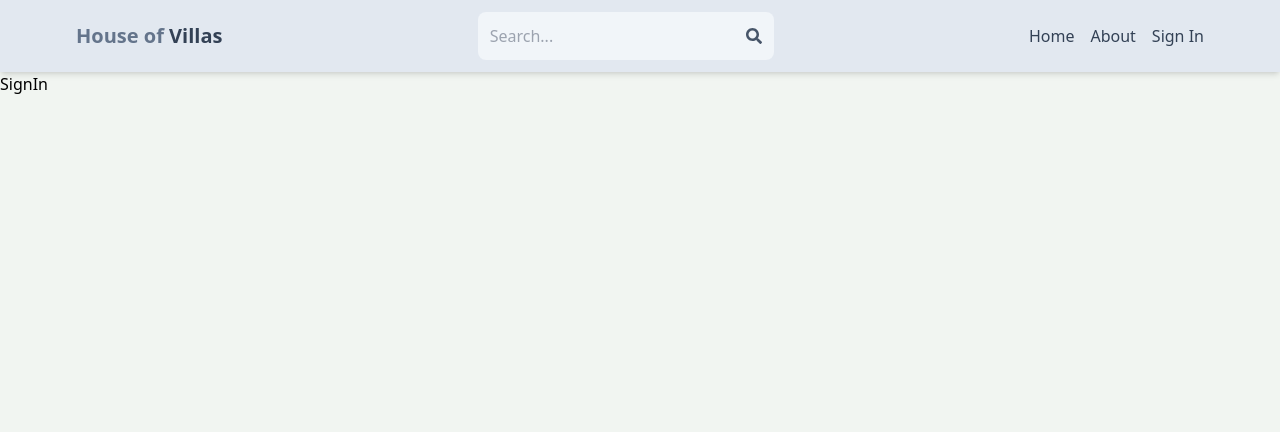
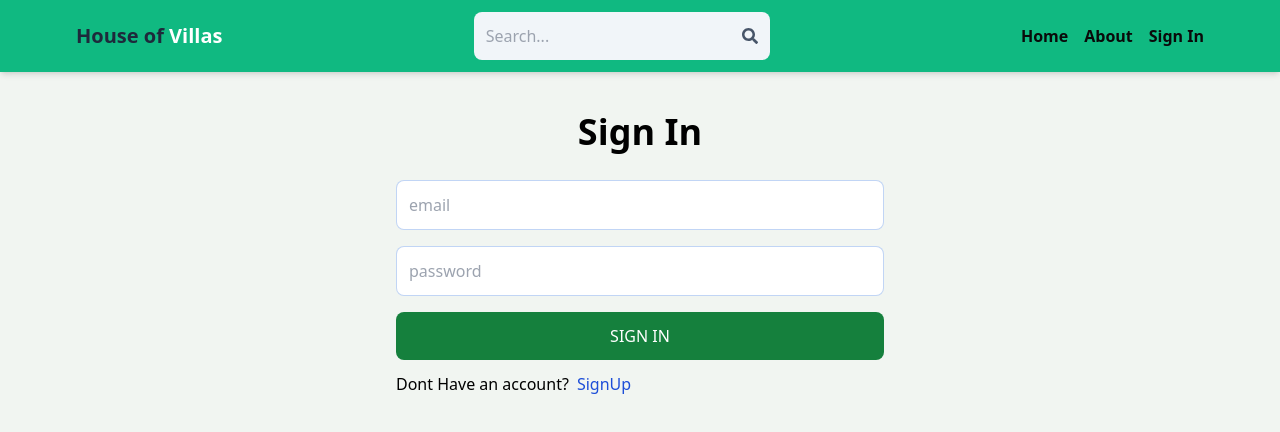
Before and after one commit to david39crown/MERN-stack-in-real-estate, a React (Vite) app in the folder latest/: page /sign-in in a window 1280 px wide. Shown: the top 432 px of the page. Built offline with nearby package versions, Linux system fonts and the light colour scheme.

Commit message:
complete signIn page UI  functionality

```diff
--- a/latest/src/assets/pages/SignIn.jsx
+++ b/latest/src/assets/pages/SignIn.jsx
@@ -1,7 +1,105 @@
-import React from 'react'
+import {useState} from 'react'
+import { Link,useNavigate } from "react-router-dom"
 
 export default function SignIn() {
+
+  const [formData, setformData] = useState({})
+   const [error, seterror] = useState(null)
+   const [isLoading, setisLoading] = useState(false)
+   const navigate=useNavigate()
+
+
+    //*******HANDLE CHANGE METHOD********/
+       const handleChange=(e)=>
+           {
+            setformData(
+              {
+                 ...formData,                 //spread operator
+                [e.target.id]:e.target.value //adding or updating the key with
+              })
+
+          }
+     //*****END HANDLE CHANGE METHOD*****/
+
+     //**************Handlesubmit******** */
+              const handleSubmit=async(e)=>
+              {
+                e.preventDefault()
+
+                try
+                {
+                  setisLoading(true)
+                  const res=await fetch('/Api/auth/signin',
+                  {
+                    method:'POST',
+                    headers:
+                    {
+                      'Content-Type':'application/json',
+                    },
+                    body:JSON.stringify(formData),
+                  })
+                    const data =await res.json()
+                    console.log(data)
+                    if(data.success===false)
+                    {
+                      setisLoading(false)
+                      seterror(data.message)
+                      return
+                    }
+                     setisLoading(false)
+                     seterror(null)
+                     navigate('/')
+                    }
+                    catch (error)
+                    {
+                      setisLoading(false)
+                      seterror(error.message)
+                    }
+              }
+              /* console.log(formData); */
+     //*************End Handlesubmit********* */
+
+
   return (
-    <div>SignIn</div>
+    //*********************CRAETE SIGNUP PAGE**********************/
+    <div className=' p-3 max-w-lg mx-auto'>
+         <h1 className='text-4xl text-center font-semibold my-7'>Sign In</h1>
+          <form onSubmit={handleSubmit} className='flex flex-col gap-4' autoComplete="off">
+         {/*  <input type="text" placeholder='username'  className='sn  border p-3 rounded-lg' id='username'
+                onChange={handleChange} /> */}
+          <input
+                type="email"
+                placeholder='email'
+                className='sn border p-3 rounded-lg'
+                id='email'
+                name={`email_${Math.random().toString(36).slice(2, 11)}`}
+                autoComplete="off"
+                onChange={handleChange} />
+
+          <input
+                type="password"
+                placeholder='password'
+                className='sn border p-3 rounded-lg'
+                id='password'
+                autoComplete="new-password"
+                onChange={handleChange}/>
+          {/*  BUTTON */}
+          <button
+              disabled={isLoading}
+              className='bg-green-700  rounded-lg text-white p-3
+               uppercase hover:opacity-90 disabled:opacity-85'>
+                {isLoading ?'Loading.....':'Sign In'}
+          </button>
+        </form>
+
+        <div className='flex gap-2 mt-3'>
+            <p>Dont Have an account?</p>
+            <Link to={'/sign-up'}>
+              <span className='text-blue-700'>SignUp</span>
+            </Link>
+        </div>
+        {error && <p className='text-red-500 mt-5'>{error}</p>}
+    </div>
+    //********************ENDING SIGNUP PAGE**********************/
   )
 }
--- a/latest/src/assets/pages/SignUp.jsx
+++ b/latest/src/assets/pages/SignUp.jsx
@@ -48,7 +48,7 @@
                     }
                      setisLoading(false)
                      seterror(null)
-                     navigate('/sign-up')
+                     navigate('/sign-in')
                     }
                     catch (error)
                     {
@@ -56,7 +56,7 @@
                       seterror(error.message)
                     }
               }
-              /* console.log(formData); */
+              console.log(formData);
      //*************End Handlesubmit********* */
 
 
@@ -65,21 +65,40 @@
     <div className=' p-3 max-w-lg mx-auto'>
          <h1 className='text-3xl text-center font-semibold my-7'>SignUp</h1>
           <form onSubmit={handleSubmit} className='flex flex-col gap-4'>
-          <input type="text" placeholder='username'  className='sn  border p-3 rounded-lg' id='username'
+          <input
+                type="text"
+                placeholder='username'
+                className='sn  border p-3 rounded-lg'
+                id='username'
                 onChange={handleChange} />
-          <input type="email" placeholder='email'  className='sn border p-3 rounded-lg' id='email'
+
+          <input
+                type="email"
+                placeholder='email'
+                className='sn border p-3 rounded-lg'
+                id='email'
                 onChange={handleChange} />
-          <input type="password" placeholder='password'  className='sn border p-3 rounded-lg' id='password'
-                 onChange={handleChange}/>
+
+          <input
+                type="password"
+                placeholder='password'
+                className='sn border p-3 rounded-lg'
+                id='password'
+                autoComplete="new-password"
+                onChange={handleChange}/>
+
           {/*  BUTTON */}
-          <button disabled={isLoading} className='bg-green-700  rounded-lg text-white p-3 uppercase hover:opacity-95'>
-            {isLoading ?'Loading.....':'Signup'}
+          <button
+            disabled={isLoading}
+            className='bg-green-700  rounded-lg text-white p-3
+            uppercase hover:opacity-95 disabled:opacity-85'>
+            {isLoading ?'Loading.....':'Sign Up'}
           </button>
         </form>
 
         <div className='flex gap-2 mt-3'>
             <p>Have an account?</p>
-            <Link to={'sign-in'}>
+            <Link to={'/sign-in'}>
               <span className='text-blue-700'>Signin</span>
             </Link>
         </div>
--- a/latest/src/components/Header.jsx
+++ b/latest/src/components/Header.jsx
@@ -3,12 +3,12 @@
 
 export default function Header() {
   return (
-    <header className='bg-slate-200 shadow-md'>
+    <header className='bg-emerald-500 shadow-md'>
         <div className='flex justify-between items-center max-w-6xl mx-auto p-3 '>
           <Link to='/'>
             <h1 className='font-bold text-sm sm:text-xl '>{/* flex flex-wrap */}
-                <span className='text-slate-500'>House of  </span>
-                <span className='text-slate-700'>Villas</span>
+                <span className='text-slate-800'>House of  </span>
+                <span className='text-white'>Villas</span>
             </h1>
             </Link>
             <form className='bg-slate-100 p-3 rounded-lg flex items-center'>
@@ -16,9 +16,9 @@
                 <FaSearch className='text-slate-600'/>
             </form>
             <ul  className='flex gap-4'>
-                 <Link to='/'>   <li className='hidden sm:inline text-slate-700 hover:underline'>Home</li></Link>
-                 <Link to='about'>  <li className='hidden sm:inline text-slate-700 hover:underline'>About</li></Link>
-                 <Link to='sign-in'>  <li className='text-slate-700 hover:underline'>Sign In</li></Link>
+                 <Link to='/'>   <li className='hidden sm:inline text-neutral-950 font-bold hover:text-white'>Home</li></Link>
+                 <Link to='about'>  <li className='hidden sm:inline text-neutral-950 font-bold  hover:text-white'>About</li></Link>
+                 <Link to='sign-in'>  <li className='text-neutral-950 font-bold hover:text-white'>Sign In</li></Link>
                 </ul>
         </div>
     </header>
```
Also changed, not shown: 1 other file (tests, documents, lock files or other folders).
